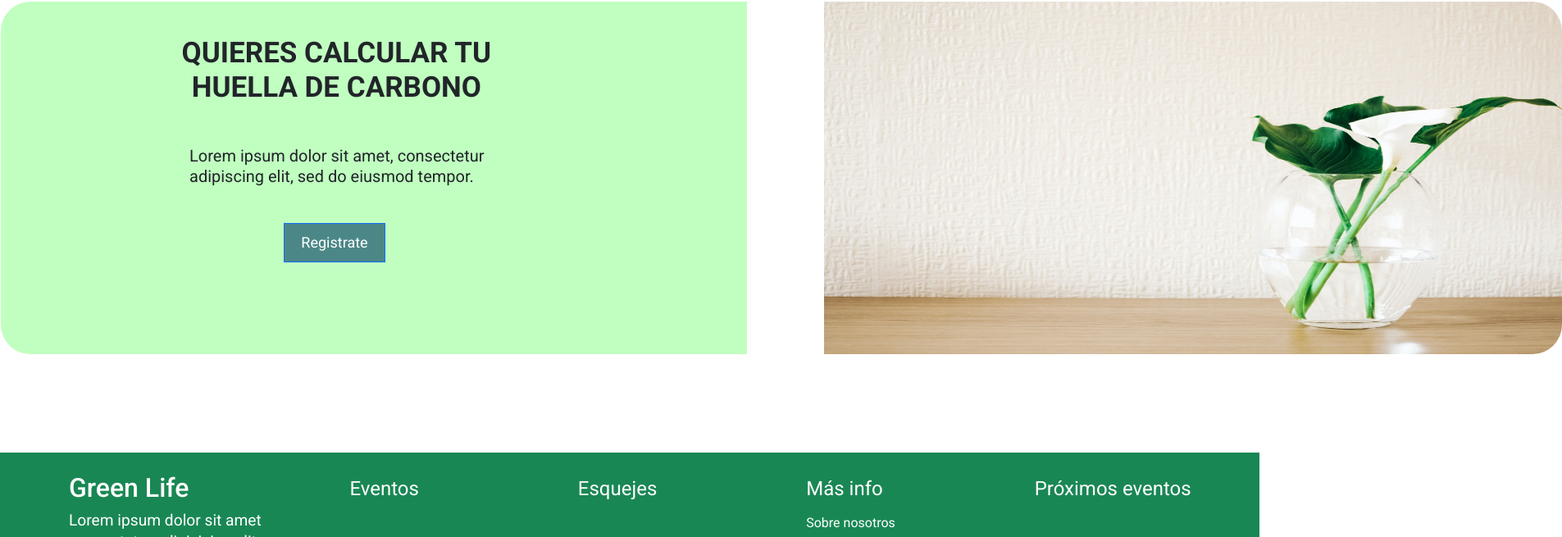
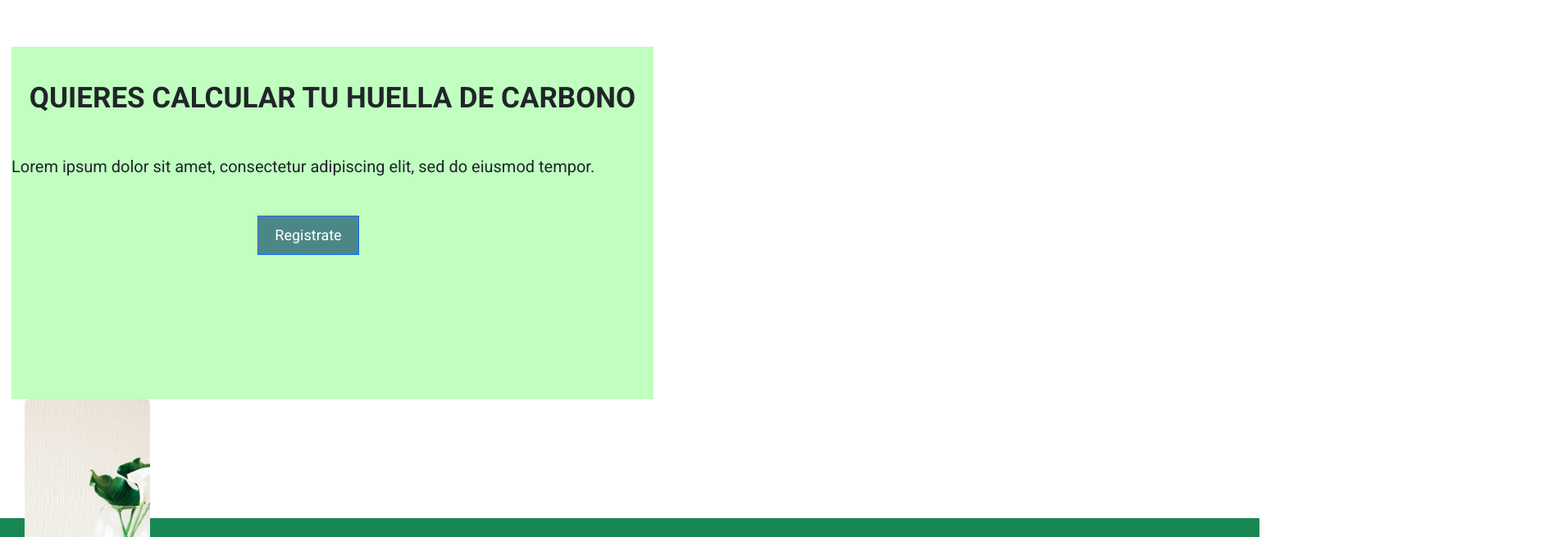
Before and after one commit to Mery1989/GreenLife_CLIENTE, a React (Vite) app in the folder Green Life/: page / in a window 1536 px wide. Shown: the part 1321-1976 px from the top of the page at 82% size, 1905 px wide, since content can reach past the window. Built offline with nearby package versions, Linux system fonts and the light colour scheme; a web font is replaced by a local one.

Commit message:
Cambios temporales Calculator

```diff
--- a/Green Life/src/components/Calculator/Calculator.css
+++ b/Green Life/src/components/Calculator/Calculator.css
@@ -1,8 +1,8 @@
 
 .cuerpo{
-    margin-top: -600px;
+    /*margin-top: -600px;*/
     background-color: rgba(130, 255, 130, 0.5);
-    width: 430px;
+    /*width: 50%;*/
     height: 300px;
     margin-left: -16px;
 }
@@ -24,10 +24,15 @@ border-radius: 0;
     font-size: 16px;
 }
 .huella{
+    border-radius: 2em;
+
     height: 650px;
-    width: 430px;
-    margin-bottom: 450px; /*quitar cuando se arregle footer*/
+    /*width: 430px;*/
+    width:100%;
+    margin-bottom: 10em;
+    /*margin-bottom: 450px; *//*quitar cuando se arregle footer*/
 }
+/*
 @media only screen and  (min-width: 765px){
     .title{
 
@@ -105,42 +110,54 @@ border-radius: 0;
         margin-left: 200px;
 
         }}
-    @media only screen and  (min-width: 1400px){
+*/
+@media only screen and (min-width: 1440px){
+
+
         .title{
-            width: 378.61px;
+            /*width: 378.61px;*/
             font-size: 35px;
             font-weight: bold;
             text-align: center;
-            margin-left: 220px;
+            /*margin-left: 220px;*/
          }
          .txt{
-            width: 378.61px;
+            /*width: 378.61px;*/
             margin-top: 50px;
-            margin-left: 230px;
+            /*margin-left: 230px;*/
             font-size: 20px;
         }
         .huella{
-            height: 510px;
-            width: 700px;
-            margin-bottom: 250px; /*quitar cuando se arregle footer*/
+            display: inline-block;
+            /*height: 510px;*/
+            height: 100%;
+            width: 100%;
+            /*width: 700px;*/
+            /*margin-bottom: 250px;*/ /*quitar cuando se arregle footer*/
+        }
+        .huella .card-body{
+            display: inline;
+            height: 100%;
+            width: 100%;
         }
         .imghuella{
-            height: 430px;
-            width: 900px;
-            margin-left: 975px;
-            content: url('./../../../public/huella.jpg');
+            width: 20%;
+            /*height: 430px;*/
+            /*width: 900px;*/
+            /*margin-left: 975px;*/
+            /*content: url('./../../../public/huella.jpg');*/
         }
 
     .cuerpo{
-        margin-top: -446px;
+        /*margin-top: -446px;*/
         background-color: rgba(130, 255, 130, 0.5);
-        width: 910px;
+        /*width: 910px;*/
         height: 430px;
-        margin-left: -45px;
+        /*margin-left: -45px;*/
 
       }
       .button2{
-        margin-top: -300px;
+        /*margin-top: -300px;*/
         margin-left: 300px;
 
 
--- a/Green Life/src/components/Calculator/Calculator.jsx
+++ b/Green Life/src/components/Calculator/Calculator.jsx
@@ -6,16 +6,16 @@ import { Link } from "react-router-dom";
 function Calculator() {
   return (
     <Card className="huella">
-      <Card.Img className="imghuella"variant="top" src="./../../../public/huellaMobile.jpg" />
       <Card.Body  >
         <div className="cuerpo">
-        <Card.Title className="title"><br></br>QUIERES CALCULAR TU
-HUELLA DE CARBONO</Card.Title>
-        <Card.Text className="txt">
-        Lorem ipsum dolor sit amet, consectetur adipiscing elit, sed do eiusmod tempor.
-        </Card.Text>
+          <Card.Title className="title"><br></br>QUIERES CALCULAR TU HUELLA DE CARBONO</Card.Title>
+          <Card.Text className="txt">Lorem ipsum dolor sit amet, consectetur adipiscing elit, sed do eiusmod tempor.
+          </Card.Text>
+          <Link to="/singup"><Button variant="primary"className="button2">Registrate</Button></Link>
         </div>
-        <Link to="/singup"><Button variant="primary"className="button2">Registrate</Button></Link>
+          <Card.Img className="imghuella"variant="top" src="./../../../public/huellaMobile.jpg" />
+
+
       </Card.Body>
     </Card>
   );
```
Lines whose indentation alone changed are shown as unchanged.
